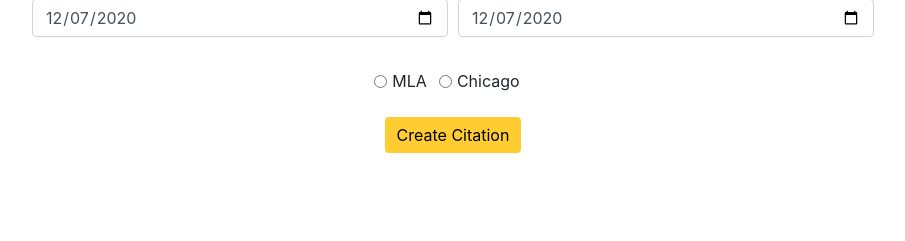
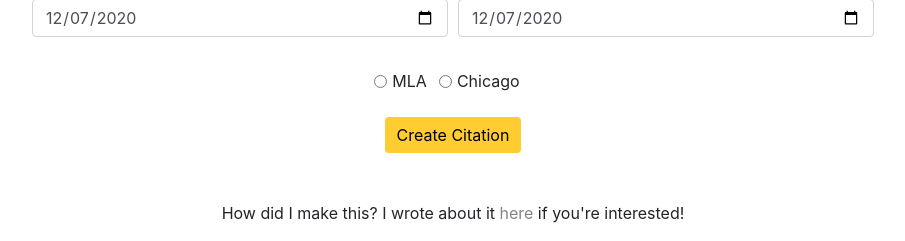
Before and after one commit to Baloguna16/better-citation, a Flask app: page /manual in a window 1280 px wide. Shown: the part 821-1062 px from the top of the page, without its empty margins (187-1092 px from the left). Before the commit the page ends 974 px from the top, so only its background shows below. Run offline with Flask 2, Linux system fonts and the light colour scheme; some libraries are stand-ins or nearby versions.

Commit message:
referral link to article

```diff
--- a/templates/base.html
+++ b/templates/base.html
@@ -50,6 +50,12 @@
       <br>
       {% block body %}{% endblock %}
       <br>
+      <br>
+      <p class="text-center">
+        How did I make this? I wrote about it
+        <a href="https://medium.com/@adbalogun/how-i-made-my-own-citation-engine-to-spite-the-chegg-citation-complex-b0d9def62a19" target="_blank">here</a>
+        if you're interested!
+      </p>
     </main>
     <footer>
     </footer>
```
